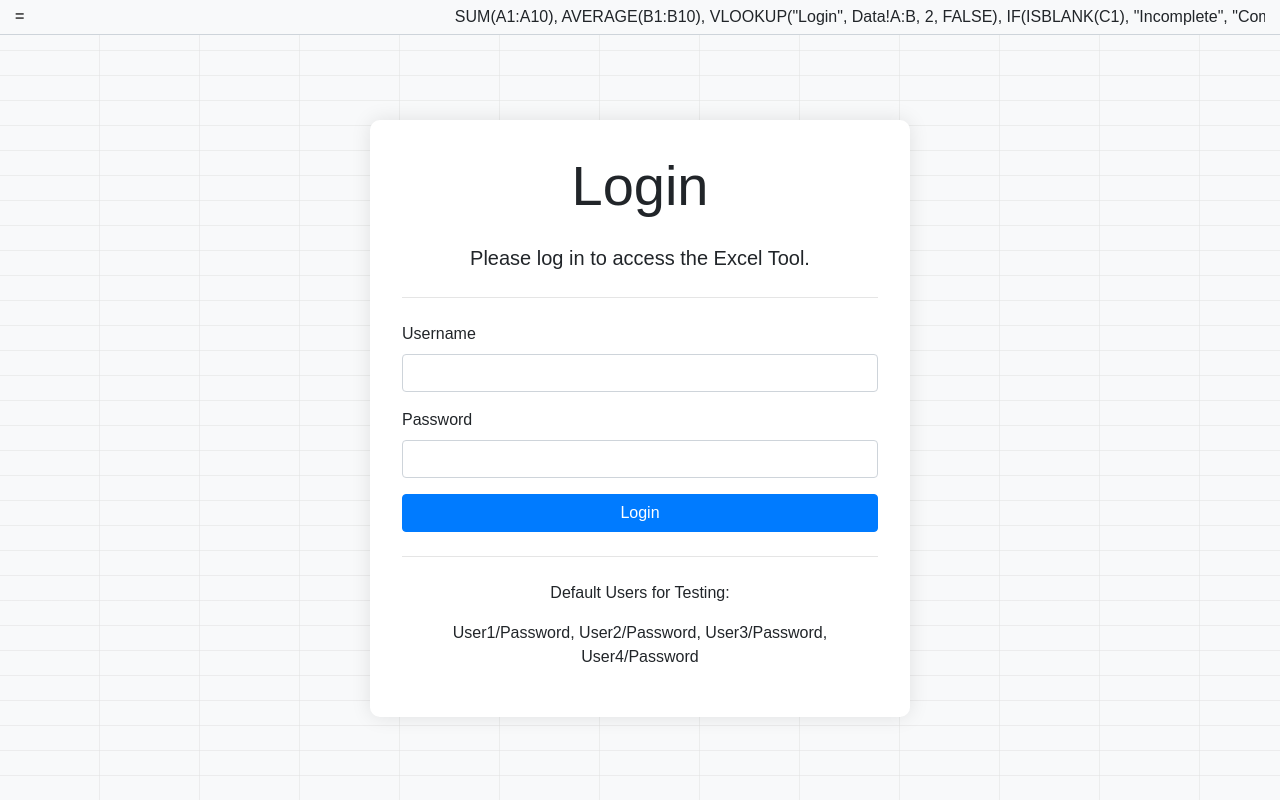
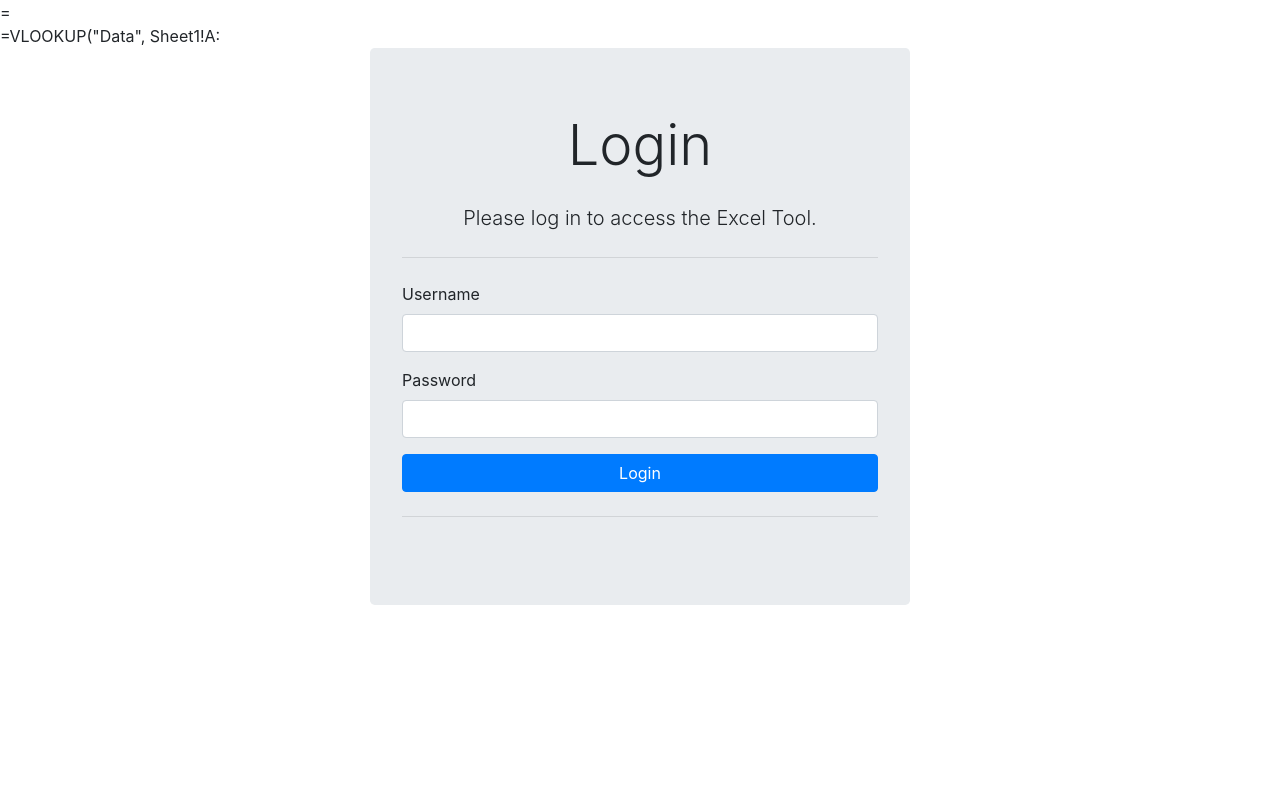
Before and after one commit to seanmcmahon101/render-reconcile-test, a Flask app: page /login in a window 1280 px wide. Run offline with Flask 3, Linux system fonts and the light colour scheme; some libraries are stand-ins or nearby versions.

Commit message:
Update login.html

```diff
--- a/templates/login.html
+++ b/templates/login.html
@@ -4,105 +4,7 @@
     <meta charset="UTF-8">
     <title>Login - Excel Tool</title>
     <link rel="stylesheet" href="https://stackpath.bootstrapcdn.com/bootstrap/4.5.2/css/bootstrap.min.css">
-    <style>
-        body {
-            background-color: #f0f2f5; /* Light grey background for the sheet */
-            overflow: hidden; /* To hide scrollbars caused by formula bar animation */
-            font-family: sans-serif; /* Set a default font */
-        }
-
-        /* Animated Excel Sheet Grid Background */
-        body::before {
-            content: '';
-            position: fixed;
-            top: 0;
-            right: 0;
-            bottom: 0;
-            left: 0;
-            z-index: -1; /* Behind the content */
-            background: repeating-linear-gradient(0deg, transparent, transparent 24px, #e0e0e0 25px), /* Vertical lines */
-                        repeating-linear-gradient(90deg, transparent, transparent 99px, #e0e0e0 100px), /* Horizontal lines */
-                        #f8f9fa; /* Base sheet color */
-            background-size: cover;
-            animation: pan 10s linear infinite; /* Subtle panning animation */
-        }
-
-        @keyframes pan {
-            100% {
-                background-position: 200px 0px, 0px 200px;
-            }
-        }
-
-
-        /* Formula Bar Area */
-        .formula-bar {
-            position: fixed; /* Fixed at the top */
-            top: 0;
-            left: 0;
-            width: 100%;
-            background-color: #f8f9fa; /* Same as sheet background */
-            border-bottom: 1px solid #ced4da;
-            padding: 5px 15px;
-            box-sizing: border-box; /* Include padding in width */
-            display: flex;
-            align-items: center;
-            z-index: 0; /* Ensure it's behind the login form but in front of the grid */
-            overflow: hidden; /* Hide overflowing formula text */
-            white-space: nowrap; /* Keep formula text in one line */
-        }
-
-        .formula-label {
-            font-weight: bold;
-            margin-right: 10px;
-            color: #555;
-        }
-
-        .formula-text-container {
-            flex-grow: 1; /* Take up remaining space */
-            overflow: hidden; /* Clip overflowing text */
-            position: relative; /* For animation positioning */
-        }
-
-        .formula-text {
-            display: inline-block; /* Allows text to scroll horizontally */
-            animation: scrollFormula 20s linear infinite; /* Scroll animation */
-            padding-left: 100%; /* Start off-screen */
-        }
-
-        @keyframes scrollFormula {
-            0% {
-                transform: translateX(0%);
-            }
-            100% {
-                transform: translateX(-100%); /* Scroll full width of text */
-            }
-        }
-
-
-        .login-container {
-            margin-top: 120px; /* Adjusted margin to accommodate formula bar */
-            position: relative; /* Needed for z-index context */
-            z-index: 1; /* To be on top of the formula bar and background */
-        }
-
-        .jumbotron {
-            background-color: #ffffff;
-            border-radius: 10px;
-            box-shadow: 0 0 20px rgba(0,0,0,0.1);
-            padding: 2rem;
-        }
-
-        .btn-primary {
-            background-color: #007bff;
-            border-color: #007bff;
-        }
-
-        .btn-primary:hover {
-            background-color: #0056b3;
-            border-color: #0056b3;
-        }
-    </style>
-</head>
+    <link rel="stylesheet" href="styles.css"> </head>
 <body>
 
     <div class="formula-bar">
@@ -144,8 +46,6 @@
                         <button type="submit" class="btn btn-primary btn-block">Login</button>
                     </form>
                     <hr class="my-4">
-                    <p class="text-center">Default Users for Testing:</p>
-                    <p class="text-center">User1/Password, User2/Password, User3/Password, User4/Password</p>
                 </div>
             </div>
         </div>
@@ -153,5 +53,63 @@
     <script src="https://code.jquery.com/jquery-3.5.1.slim.min.js"></script>
     <script src="https://cdn.jsdelivr.net/npm/@popperjs/core@2.5.3/dist/umd/popper.min.js"></script>
     <script src="https://stackpath.bootstrapcdn.com/bootstrap/4.5.2/js/bootstrap.min.js"></script>
+
+    <script>
+        document.addEventListener('DOMContentLoaded', function() {
+            const formulaTextElement = document.getElementById('formulaText');
+            const formulas = [
+                "SUM(A1:A10)", "AVERAGE(B2:B12)", "VLOOKUP(\"Data\", Sheet1!A:B, 2, FALSE)",
+                "IF(C5>10, \"High\", \"Low\")", "MAX(D1:D20)", "COUNTIF(E:E, \">0\")",
+                "INDEX(Sheet2!A:A, MATCH(\"Item\", Sheet2!B:B, 0))", "CONCATENATE(\"Hello\", \" \", \"World\")"
+            ];
+
+            function getRandomFormula() {
+                return formulas[Math.floor(Math.random() * formulas.length)];
+            }
+
+            function typeText(element, text, delay, callback) {
+                let index = 0;
+                function typeCharacter() {
+                    if (index < text.length) {
+                        element.textContent += text[index];
+                        index++;
+                        setTimeout(typeCharacter, delay);
+                    } else {
+                        if (callback) callback();
+                    }
+                }
+                typeCharacter();
+            }
+
+            function backspaceText(element, delay, callback) {
+                let text = element.textContent;
+                function deleteCharacter() {
+                    if (text.length > 0) {
+                        text = text.slice(0, -1);
+                        element.textContent = text;
+                        setTimeout(deleteCharacter, delay);
+                    } else {
+                        if (callback) callback();
+                    }
+                }
+                deleteCharacter();
+            }
+
+            function startFormulaAnimation() {
+                formulaTextElement.textContent = '='; // Clear existing content, start with '='
+                const formula = getRandomFormula();
+                typeText(formulaTextElement, formula, 50, () => { // Typing formula
+                    setTimeout(() => {
+                        backspaceText(formulaTextElement, 30, () => { // Backspacing formula
+                            setTimeout(startFormulaAnimation, 1000 + Math.random() * 2000); // Delay before next formula
+                        });
+                    }, 2000 + Math.random() * 3000); // Delay before backspacing
+                });
+            }
+
+            startFormulaAnimation(); // Initiate the animation loop
+
+        });
+    </script>
 </body>
 </html>
```
